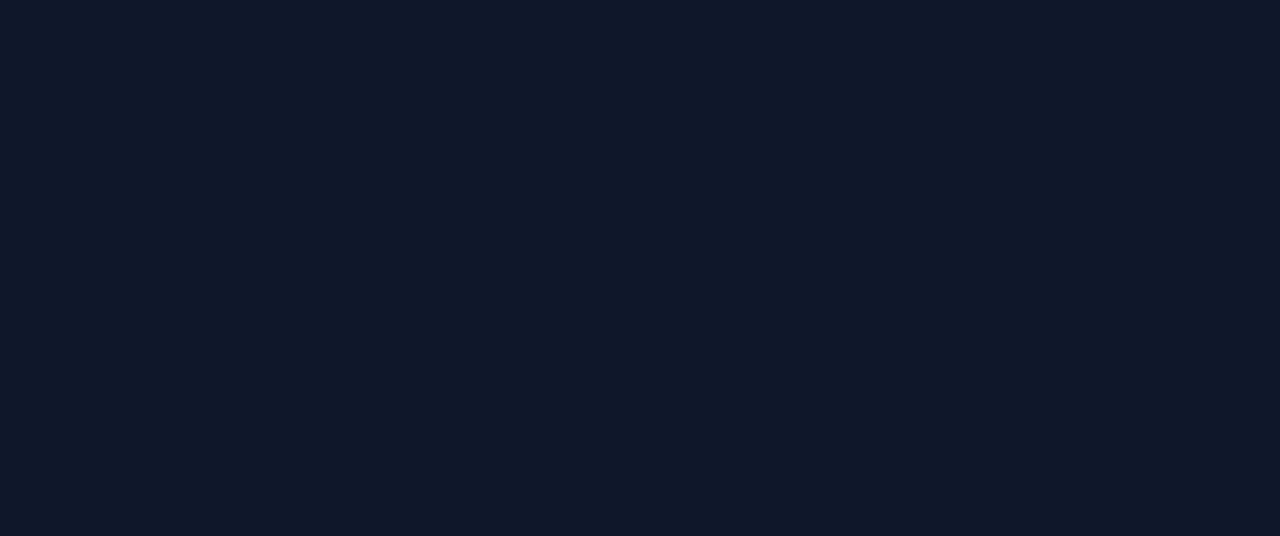
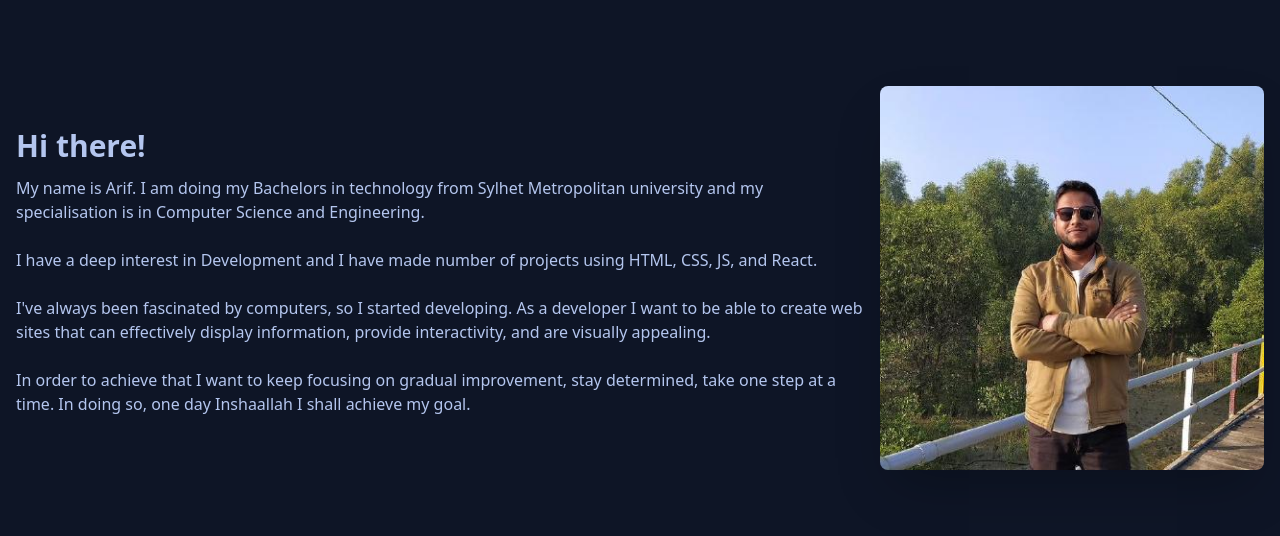
Before and after one commit to Ar1f007/unLens, a React (Create React App) app: page /about-me in a window 1280 px wide. Shown: the part 122-658 px from the top of the page. Built offline with nearby package versions, Linux system fonts and the light colour scheme; no server answers.

Commit message:
added about me conent

```diff
--- a/src/App.js
+++ b/src/App.js
@@ -1,7 +1,7 @@
 import React from 'react';
 import { Route, Routes } from 'react-router-dom';
 import { Footer, Login, Navbar, ForgotPassword, Register, RequireAuth } from './components';
-import { Blog, Checkout, Home, NotFound } from './pages';
+import { AboutMe, Blog, Checkout, Home, NotFound } from './pages';
 import { ToastContainer } from 'react-toastify';
 import 'react-toastify/dist/ReactToastify.css';
 
@@ -16,7 +16,7 @@ function App() {
         <Routes>
           <Route path="/" element={<Home />} />
           <Route path="/blogs" element={<Blog />} />
-          <Route path="/about-me" element={<div>Home</div>} />
+          <Route path="/about-me" element={<AboutMe />} />
           <Route path="/login" element={<Login />} />
           <Route path="/register" element={<Register />} />
           <Route
--- /dev/null
+++ b/src/pages/AboutMe.jsx
@@ -0,0 +1,32 @@
+import profile from '../assets/images/profile.jpg';
+
+export const AboutMe = () => {
+  return (
+    <div className="hero min-h-screen bg-base-200">
+      <div className="hero-content flex-col lg:flex-row-reverse">
+        <img src={profile} className="max-w-sm w-full rounded-lg shadow-2xl" alt="profile" />
+        <div>
+          <h1 className="text-2xl lg:text-3xl font-bold">Hi there!</h1>
+          <p className="py-3">
+            My name is Arif. I am doing my Bachelors in technology from Sylhet Metropolitan
+            university and my specialisation is in Computer Science and Engineering.
+          </p>
+          <p className="py-3">
+            I have a deep interest in Development and I have made number of projects using HTML,
+            CSS, JS, and React.
+          </p>
+          <p className="py-3">
+            I've always been fascinated by computers, so I started developing. As a developer I want
+            to be able to create web sites that can effectively display information, provide
+            interactivity, and are visually appealing.
+          </p>
+          <p className="py-3">
+            In order to achieve that I want to keep focusing on gradual improvement, stay
+            determined, take one step at a time. In doing so, one day Inshaallah I shall achieve my
+            goal.
+          </p>
+        </div>
+      </div>
+    </div>
+  );
+};
--- a/src/pages/index.js
+++ b/src/pages/index.js
@@ -2,3 +2,4 @@ export { Home } from './Home';
 export { NotFound } from './NotFound';
 export { Checkout } from './Checkout';
 export { Blog } from './Blog';
+export { AboutMe } from './AboutMe';
```
Also changed, not shown: src/assets/images/profile.jpg (added).
